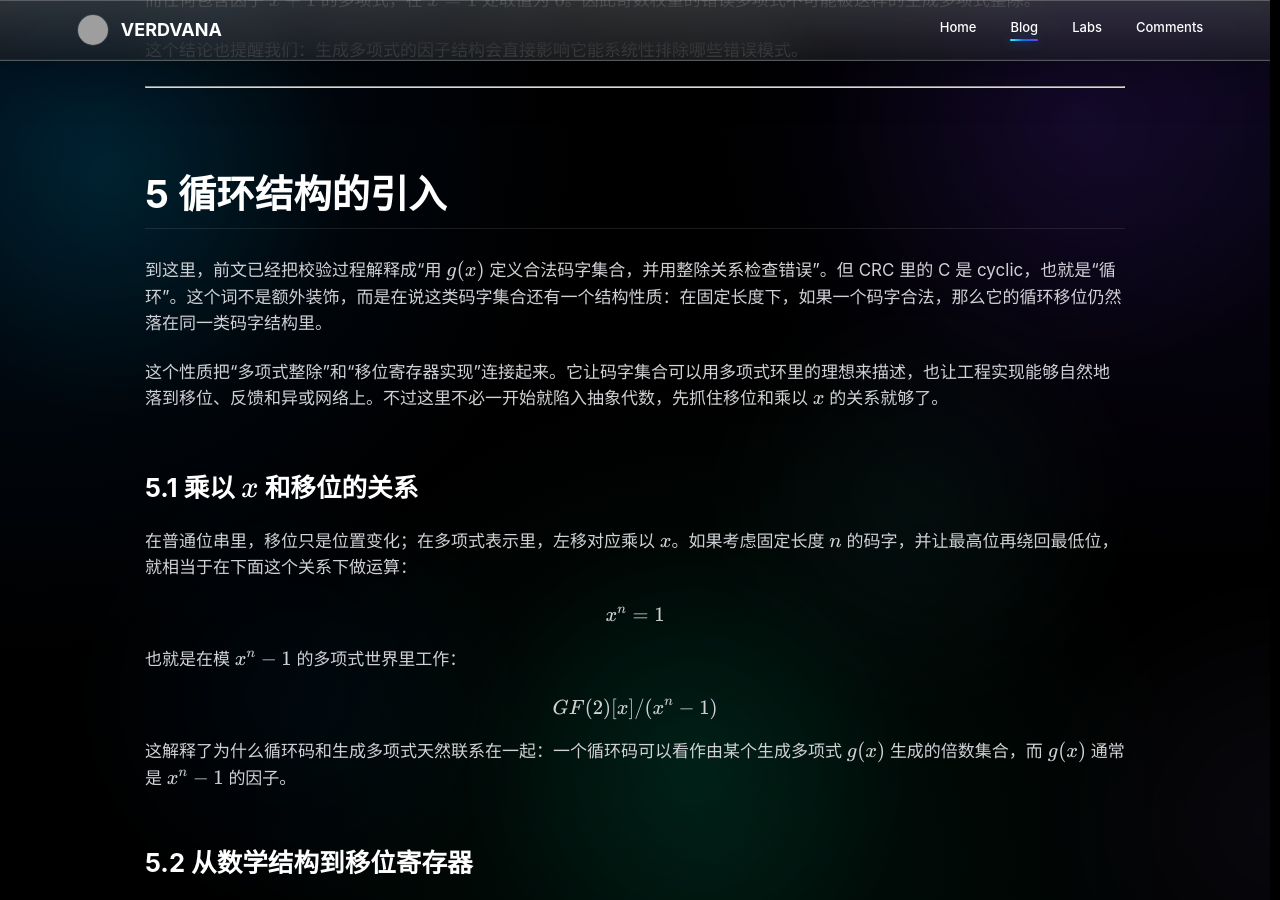
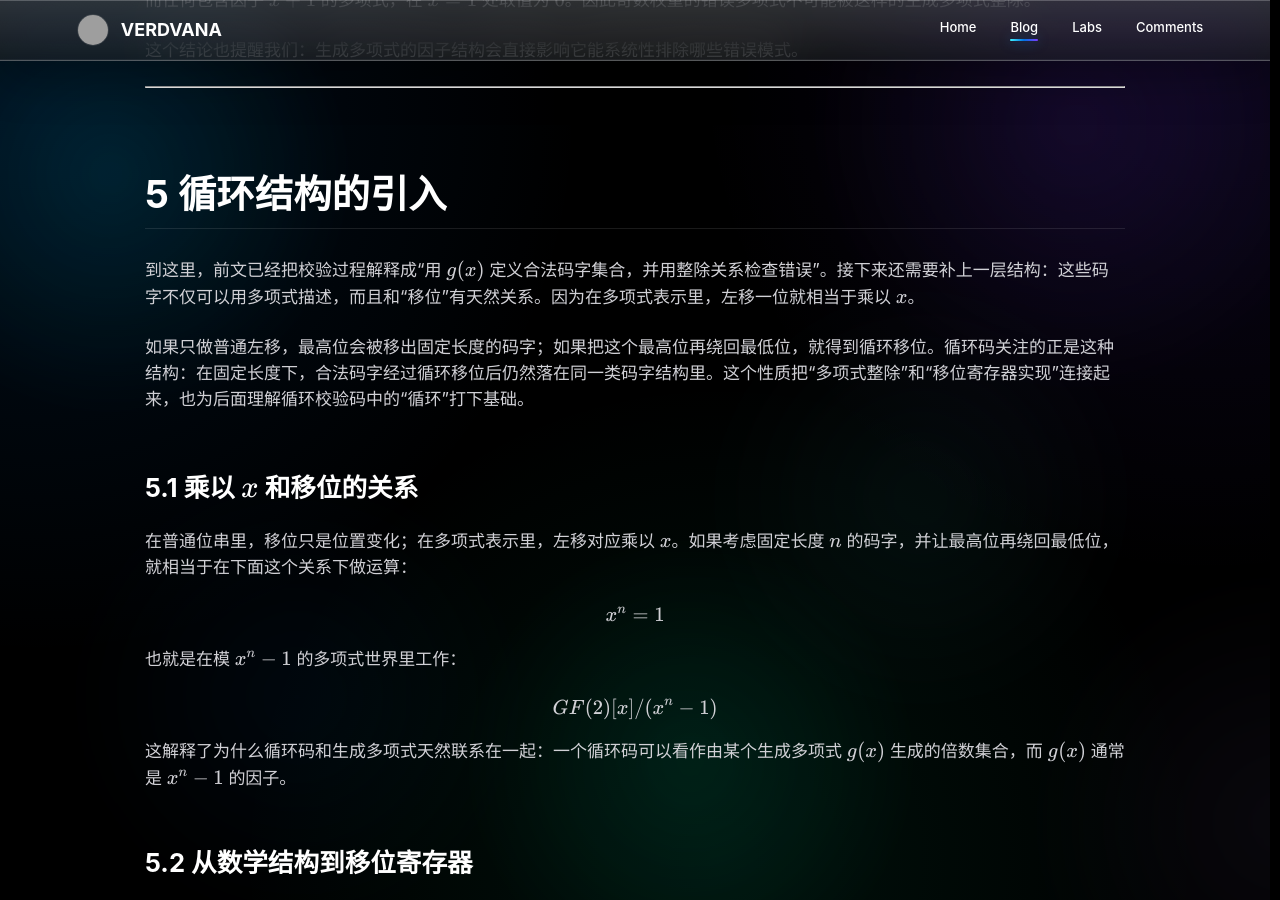
Before and after one commit to Verdvana/Verdvana.github.io, a Jekyll site: the page built from _posts/2026-06-12-finite-field-generator-polynomial.md, in a window 1280 px wide and 900 px high, scrolled down 7642 px. Built offline with Jekyll 4.4.1, drawn with Linux system fonts in a browser that asks for light colours; comment, search, counter and statistics services are not loaded; some of the changed text lies outside the part shown; grey boxes are pictures that could not be loaded.

Commit message:
Clarify cyclic code shift explanation

```diff
--- a/_posts/2026-06-12-finite-field-generator-polynomial.md
+++ b/_posts/2026-06-12-finite-field-generator-polynomial.md
@@ -304,9 +304,9 @@ $$
 
 ## 5 循环结构的引入
 
-到这里，前文已经把校验过程解释成“用 $g(x)$ 定义合法码字集合，并用整除关系检查错误”。但 CRC 里的 C 是 cyclic，也就是“循环”。这个词不是额外装饰，而是在说这类码字集合还有一个结构性质：在固定长度下，如果一个码字合法，那么它的循环移位仍然落在同一类码字结构里。
+到这里，前文已经把校验过程解释成“用 $g(x)$ 定义合法码字集合，并用整除关系检查错误”。接下来还需要补上一层结构：这些码字不仅可以用多项式描述，而且和“移位”有天然关系。因为在多项式表示里，左移一位就相当于乘以 $x$。
 
-这个性质把“多项式整除”和“移位寄存器实现”连接起来。它让码字集合可以用多项式环里的理想来描述，也让工程实现能够自然地落到移位、反馈和异或网络上。不过这里不必一开始就陷入抽象代数，先抓住移位和乘以 $x$ 的关系就够了。
+如果只做普通左移，最高位会被移出固定长度的码字；如果把这个最高位再绕回最低位，就得到循环移位。循环码关注的正是这种结构：在固定长度下，合法码字经过循环移位后仍然落在同一类码字结构里。这个性质把“多项式整除”和“移位寄存器实现”连接起来，也为后面理解循环校验码中的“循环”打下基础。
 
 ### 5.1 乘以 $x$ 和移位的关系
 
```
